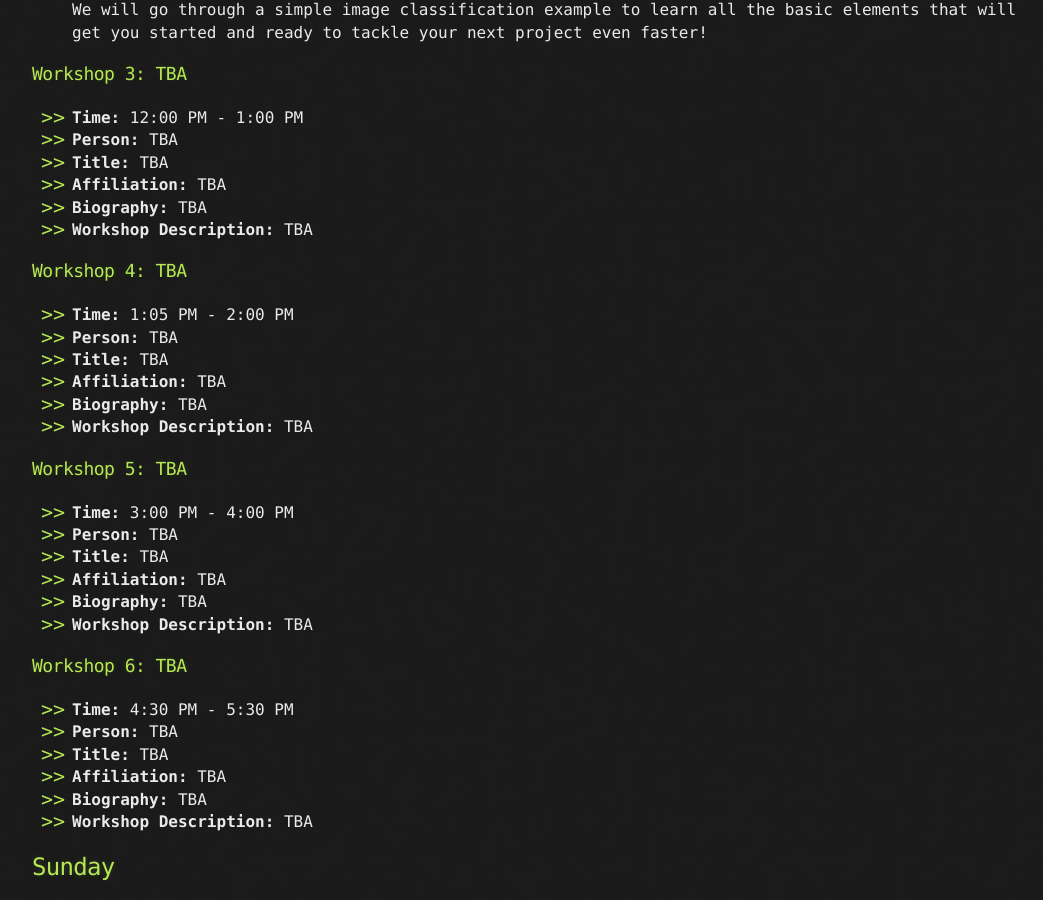
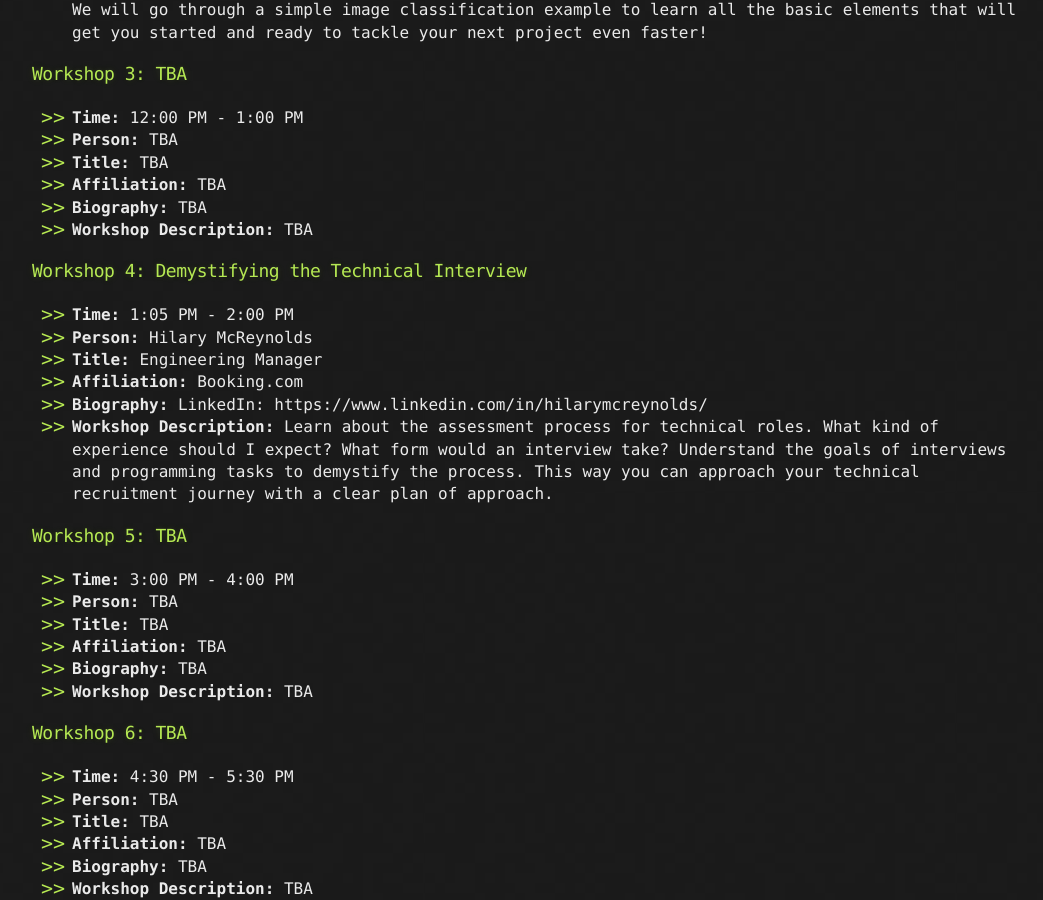
Before and after one commit to hack4her/hack4her.github.io, a Jekyll site: the page built from 2024_workshops.md, in a window 1280 px wide and 900 px high, scrolled down 1636 px. Shown: the whole window, without its empty margins (108-1151 px from the left). Built offline with Jekyll 4.4.1, drawn with Linux system fonts in a browser that asks for light colours; our own code applies the rules of GitHub Pages for plain Markdown files; the repository's description, which GitHub fills in, is left out.

Commit message:
Update 2024_workshops.md

```diff
--- a/2024_workshops.md
+++ b/2024_workshops.md
@@ -55,13 +55,13 @@
 - **Biography:** TBA
 - **Workshop Description:** TBA
 
-### Workshop 4: TBA
+### Workshop 4: Demystifying the Technical Interview
 - **Time:** 1:05 PM - 2:00 PM
-- **Person:** TBA
-- **Title:** TBA
-- **Affiliation:** TBA
-- **Biography:** TBA
-- **Workshop Description:** TBA
+- **Person:** Hilary McReynolds
+- **Title:** Engineering Manager
+- **Affiliation:** Booking.com
+- **Biography:** LinkedIn:  https://www.linkedin.com/in/hilarymcreynolds/
+- **Workshop Description:** Learn about the assessment process for technical roles.  What kind of experience should I expect?  What form would an interview take?  Understand the goals of interviews and programming tasks to demystify the process.  This way you can approach your technical recruitment journey with a clear plan of approach.
 
 ### Workshop 5: TBA
 - **Time:** 3:00 PM - 4:00 PM
```
